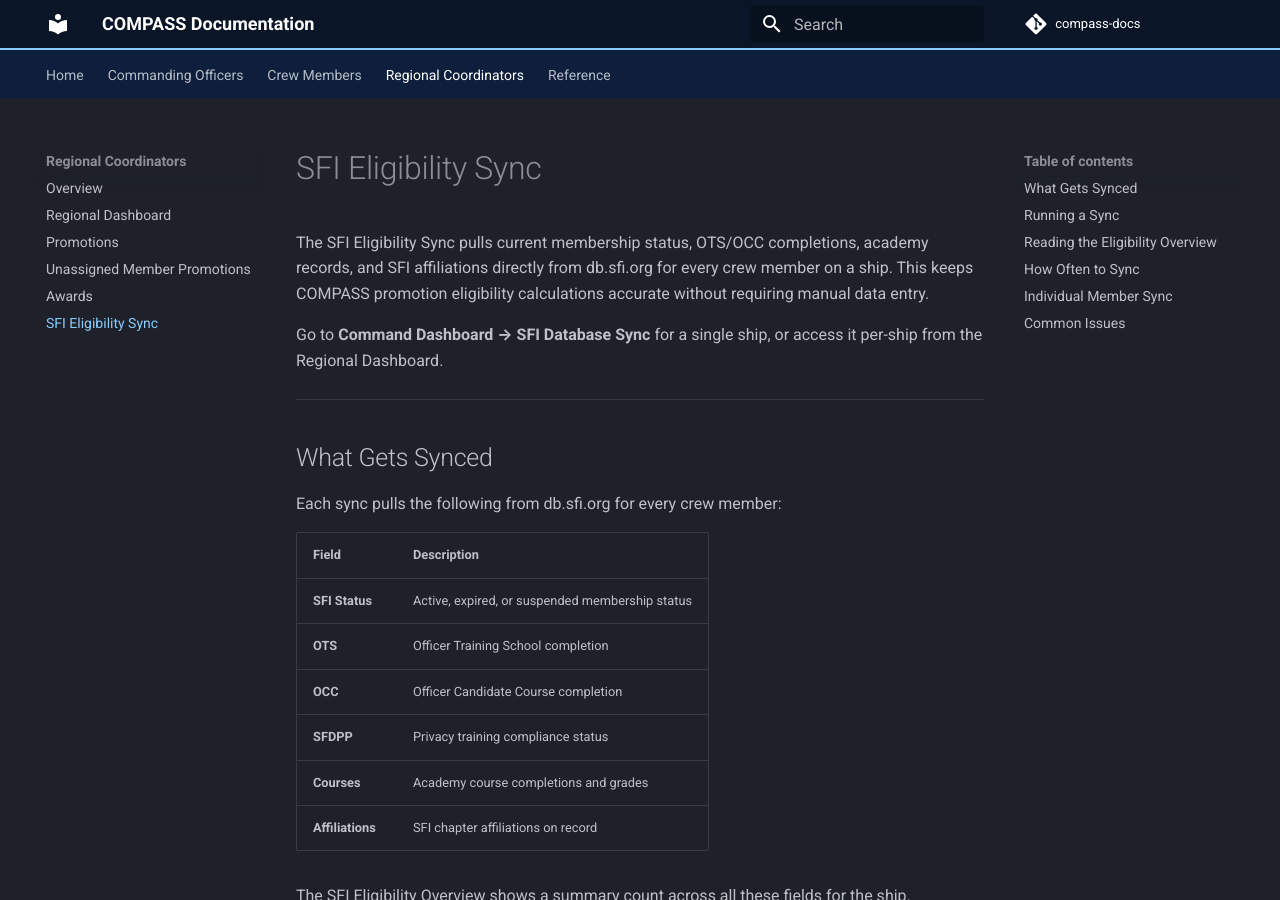
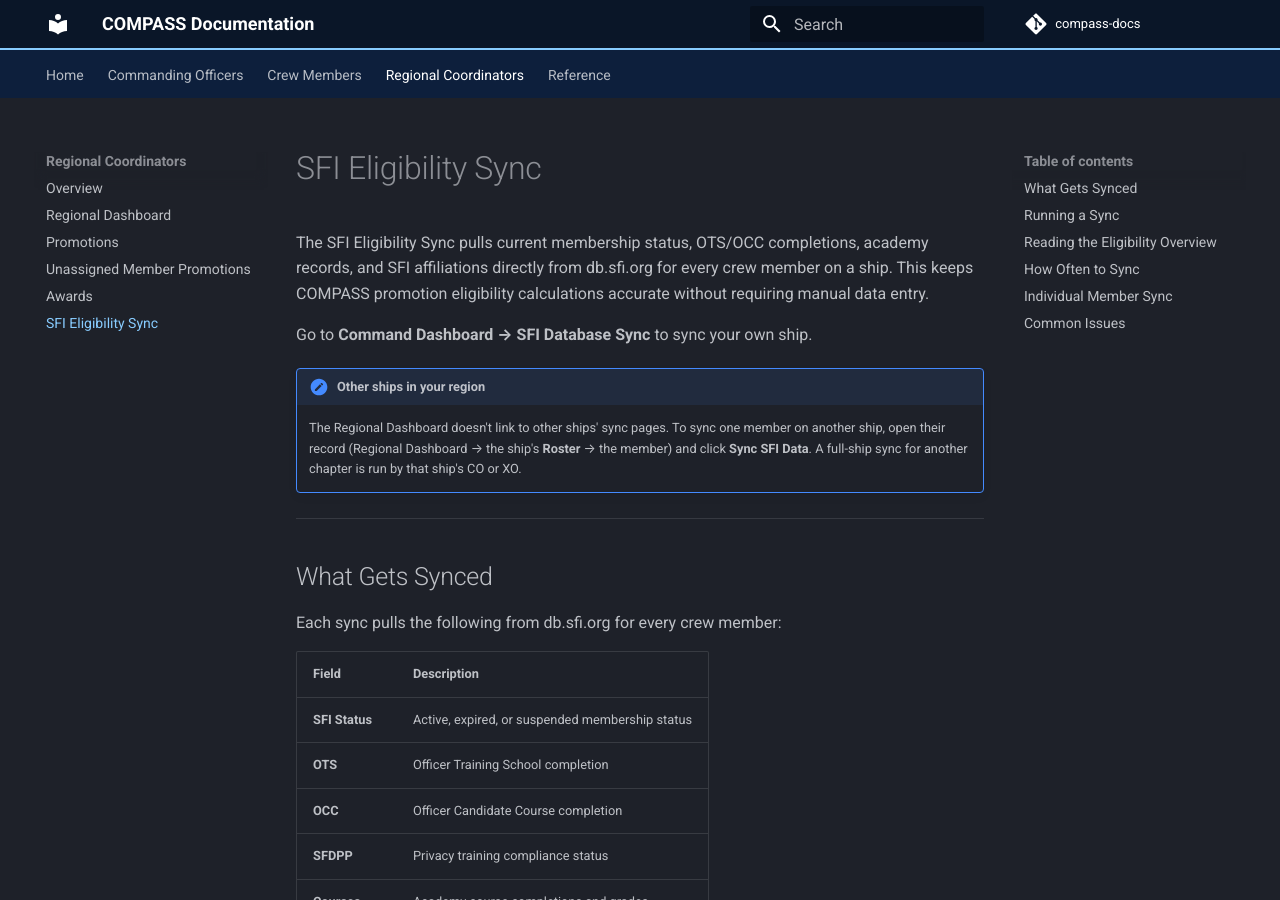
Before and after one commit to dwizard0/compass-docs, an MkDocs documentation site: the page built from docs/rc-guide/sfi-eligibility-sync.md, in a window 1280 px wide and 900 px high. Built offline with MkDocs 1.6.1 and Material for MkDocs 9.7.7, drawn with Linux system fonts in a browser that asks for light colours; comment, search, counter and statistics services are not loaded.

Commit message:
Wiki: RC pages point to Attention Required; correct how RCs sync other ships
The Regional Dashboard no longer has a Pending Actions panel; the Promotions and Awards tips now name the Attention Required tiles. SFI Eligibility Sync no longer claims a per-ship link from the Regional Dashboard: RCs sync individual members from their record, and a full-ship sync is run by that ship's CO or XO.

```diff
--- a/docs/rc-guide/sfi-eligibility-sync.md
+++ b/docs/rc-guide/sfi-eligibility-sync.md
@@ -2,7 +2,10 @@
 
 The SFI Eligibility Sync pulls current membership status, OTS/OCC completions, academy records, and SFI affiliations directly from db.sfi.org for every crew member on a ship. This keeps COMPASS promotion eligibility calculations accurate without requiring manual data entry.
 
-Go to **Command Dashboard → SFI Database Sync** for a single ship, or access it per-ship from the Regional Dashboard.
+Go to **Command Dashboard → SFI Database Sync** to sync your own ship.
+
+!!! note "Other ships in your region"
+    The Regional Dashboard doesn't link to other ships' sync pages. To sync one member on another ship, open their record (Regional Dashboard → the ship's **Roster** → the member) and click **Sync SFI Data**. A full-ship sync for another chapter is run by that ship's CO or XO.
 
 ---
 
```
Also changed, not shown: docs/rc-guide/awards.md (+1 -1 lines), docs/rc-guide/promotions.md (+2 -2 lines).
